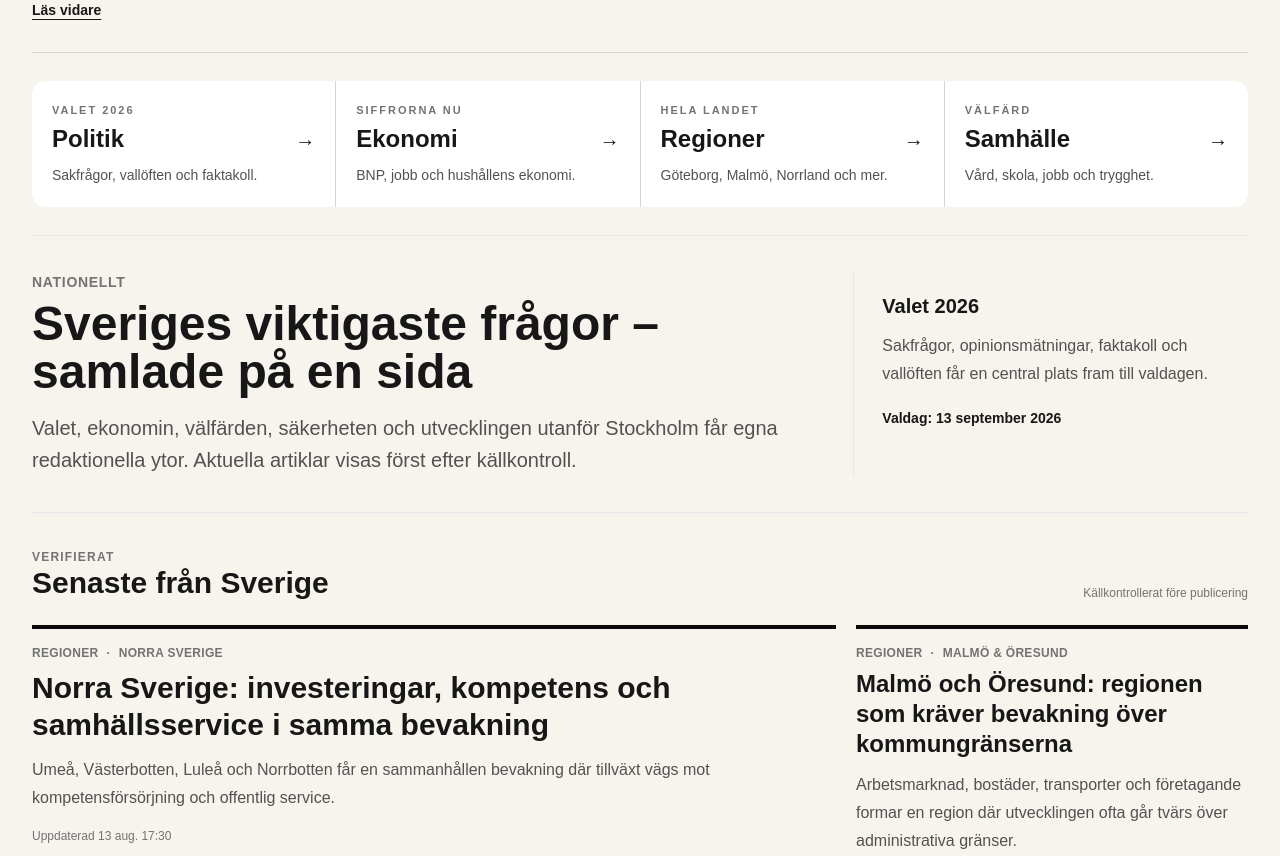
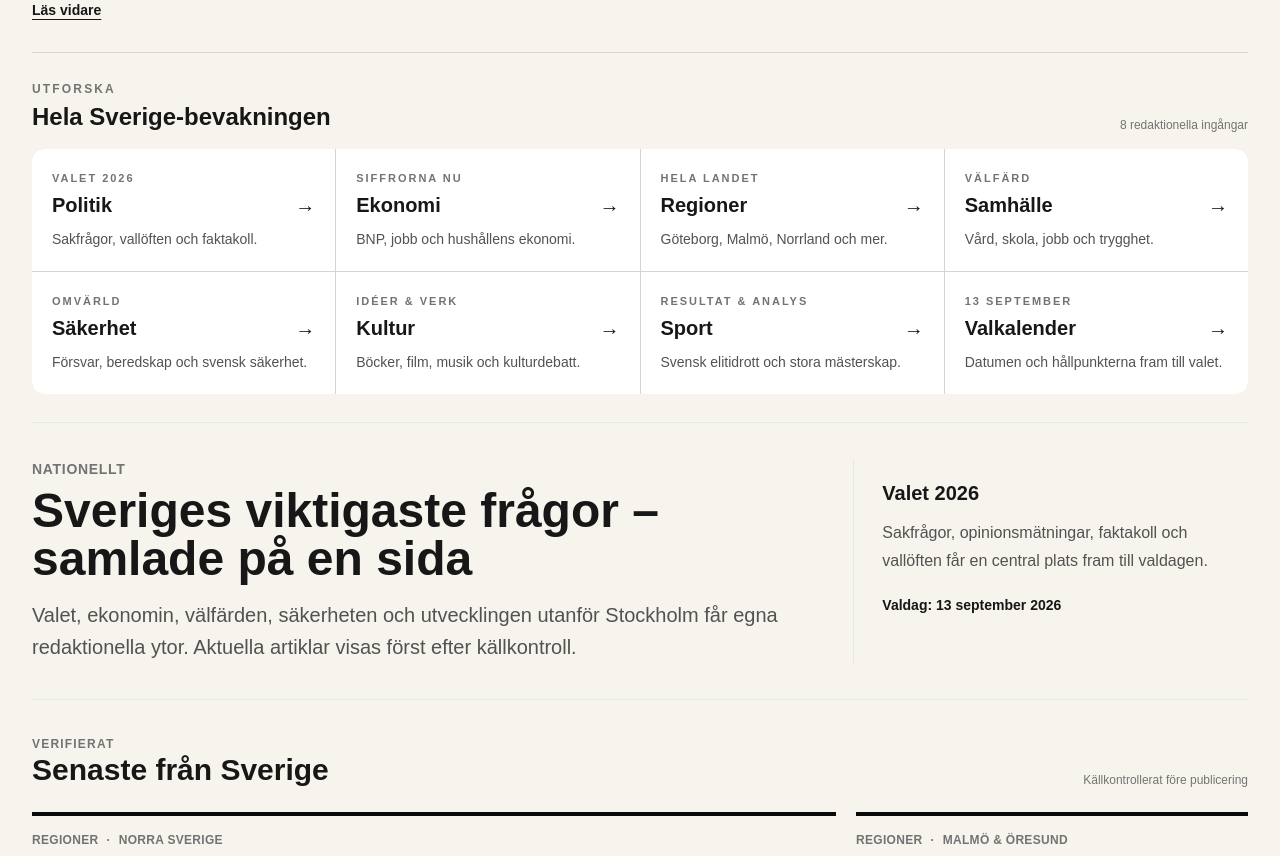
Before and after one commit to Djurgarden2019/NackaSidan-2026, a Next.js app: page /sverige in a window 1280 px wide. Shown: the part 941-1797 px from the top of the page. Built offline with nearby package versions, Linux system fonts and the light colour scheme.

Commit message:
Main 254: expand Sweden section navigator

```diff
--- a/app/sverige/SwedenSectionNavigator249.tsx
+++ b/app/sverige/SwedenSectionNavigator249.tsx
@@ -1,7 +1,11 @@
 const sections=[
   {href:'#politik',label:'Politik',kicker:'Valet 2026',text:'Sakfrågor, vallöften och faktakoll.'},
   {href:'#ekonomi-nu',label:'Ekonomi',kicker:'Siffrorna nu',text:'BNP, jobb och hushållens ekonomi.'},
-  {href:'#regioner',label:'Regioner',kicker:'Hela landet',text:'Göteborg, Malmö, Norrland och mer.'},
-  {href:'#samhalle',label:'Samhälle',kicker:'Välfärd',text:'Vård, skola, jobb och trygghet.'}
+  {href:'#regioner-nu',label:'Regioner',kicker:'Hela landet',text:'Göteborg, Malmö, Norrland och mer.'},
+  {href:'#samhalle',label:'Samhälle',kicker:'Välfärd',text:'Vård, skola, jobb och trygghet.'},
+  {href:'#forsvar',label:'Säkerhet',kicker:'Omvärld',text:'Försvar, beredskap och svensk säkerhet.'},
+  {href:'#kultur',label:'Kultur',kicker:'Idéer & verk',text:'Böcker, film, musik och kulturdebatt.'},
+  {href:'#sport',label:'Sport',kicker:'Resultat & analys',text:'Svensk elitidrott och stora mästerskap.'},
+  {href:'#valkalender',label:'Valkalender',kicker:'13 september',text:'Datumen och hållpunkterna fram till valet.'}
 ];
-export default function SwedenSectionNavigator249(){return <section className="border-b py-7" aria-label="Snabbvägar i Sverige-bevakningen"><div className="grid gap-px overflow-hidden rounded-xl bg-neutral-300 sm:grid-cols-2 lg:grid-cols-4">{sections.map(item=><a key={item.href} href={item.href} className="group bg-white p-5 transition hover:bg-neutral-50"><div className="text-[11px] font-black uppercase tracking-[.18em] text-neutral-500">{item.kicker}</div><div className="mt-1 flex items-center justify-between gap-3"><h2 className="text-2xl font-black">{item.label}</h2><span className="text-xl transition group-hover:translate-x-1" aria-hidden="true">→</span></div><p className="mt-2 text-sm leading-6 text-neutral-600">{item.text}</p></a>)}</div></section>}
+export default function SwedenSectionNavigator249(){return <section className="border-b py-7" aria-label="Snabbvägar i Sverige-bevakningen"><div className="mb-4 flex items-end justify-between gap-4"><div><p className="text-xs font-black uppercase tracking-[.18em] text-neutral-500">Utforska</p><h2 className="mt-1 text-2xl font-black">Hela Sverige-bevakningen</h2></div><span className="hidden text-xs text-neutral-500 sm:block">8 redaktionella ingångar</span></div><div className="grid gap-px overflow-hidden rounded-xl bg-neutral-300 sm:grid-cols-2 lg:grid-cols-4">{sections.map(item=><a key={item.href} href={item.href} className="group bg-white p-5 transition hover:bg-neutral-50"><div className="text-[11px] font-black uppercase tracking-[.18em] text-neutral-500">{item.kicker}</div><div className="mt-1 flex items-center justify-between gap-3"><h3 className="text-xl font-black">{item.label}</h3><span className="text-xl transition group-hover:translate-x-1" aria-hidden="true">→</span></div><p className="mt-2 text-sm leading-6 text-neutral-600">{item.text}</p></a>)}</div></section>}
```
